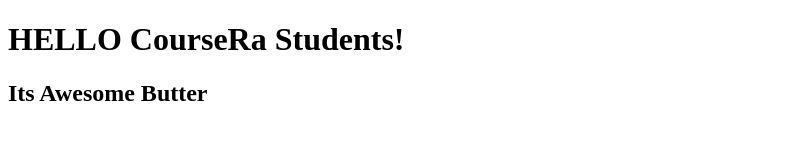
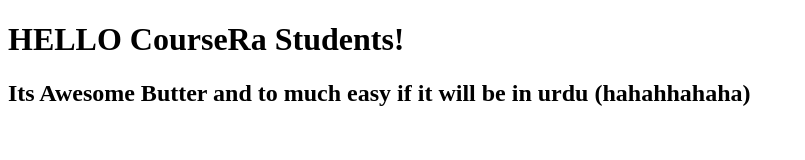
Before and after one commit to irfanmehar009/coursera-test, a plain HTML site: page index.html in a window 1280 px wide. Shown: the whole page, without its empty margins (0-805 px from the left). Drawn offline with Linux system fonts and the light colour scheme.

Commit message:
Next version of web file

```diff
--- a/index.html
+++ b/index.html
@@ -4,6 +4,6 @@
 </head>
 <body>
   <h1>HELLO CourseRa Students!</h1>
-  <h2>Its Awesome Butter </h2>
+  <h2>Its Awesome Butter and to much easy if it will be in urdu (hahahhahaha)</h2>
 </body>
 </html>
```
